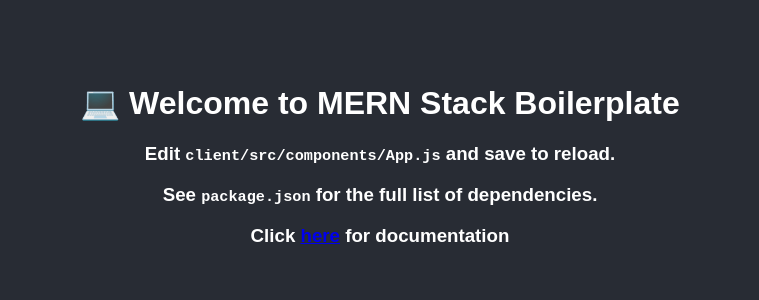
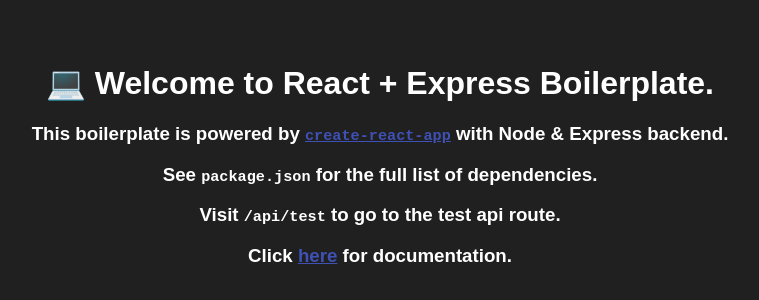
Before and after one commit to isaac1104/create-react-express, a React (Create React App) app in the folder client/: page / in a window 1280 px wide. Shown: the part 236-536 px from the top of the page, without its empty margins (260-1019 px from the left). Built offline with nearby package versions, Linux system fonts and the light colour scheme.

Commit message:
refactor Landing

```diff
--- a/client/src/components/Landing/Landing.js
+++ b/client/src/components/Landing/Landing.js
@@ -4,10 +4,11 @@
 const Landing = () => (
   <div className={styles.LandingContainer}>
     <div>
-      <h1><span role='img' aria-label='computer-emoji'>💻</span> Welcome to MERN Stack Boilerplate</h1>
-      <h3>Edit <code>client/src/components/App.js</code> and save to reload.</h3>
+      <h1><span role='img' aria-label='computer-emoji'>💻</span> Welcome to React + Express Boilerplate.</h1>
+      <h3>This boilerplate is powered by <code><a className={styles.Link} href='https://create-react-app.dev'>create-react-app</a></code> with Node & Express backend.</h3>
       <h3>See <code>package.json</code> for the full list of dependencies.</h3>
-      <h3>Click <a href='https://github.com/isaac1104/create-react-express'>here</a> for documentation</h3>
+      <h3>Visit <code>/api/test</code> to go to the test api route.</h3>
+      <h3>Click <a className={styles.Link} href='https://github.com/isaac1104/create-react-express'>here</a> for documentation.</h3>
     </div>
   </div>
 );
--- a/client/src/components/Landing/Landing.module.css
+++ b/client/src/components/Landing/Landing.module.css
@@ -3,7 +3,11 @@
   justify-content: center;
   align-items: center;
   height: 100vh;
-  background-color: #282c34;
+  background-color: #202020;
   color: #ffffff;
   text-align: center;
 }
+
+.Link {
+  color:#3f51b5;
+}
--- a/client/src/reducers/index.js
+++ b/client/src/reducers/index.js
@@ -1,8 +1,7 @@
 import { combineReducers } from 'redux';
-import { reducer as formReducer } from 'redux-form';
 
 const rootReducer = combineReducers({
-  form: formReducer
+  state: (state = {}) => state
 });
 
 export default rootReducer;
```
Also changed, not shown: 2 other files (tests, documents, lock files or other folders).
